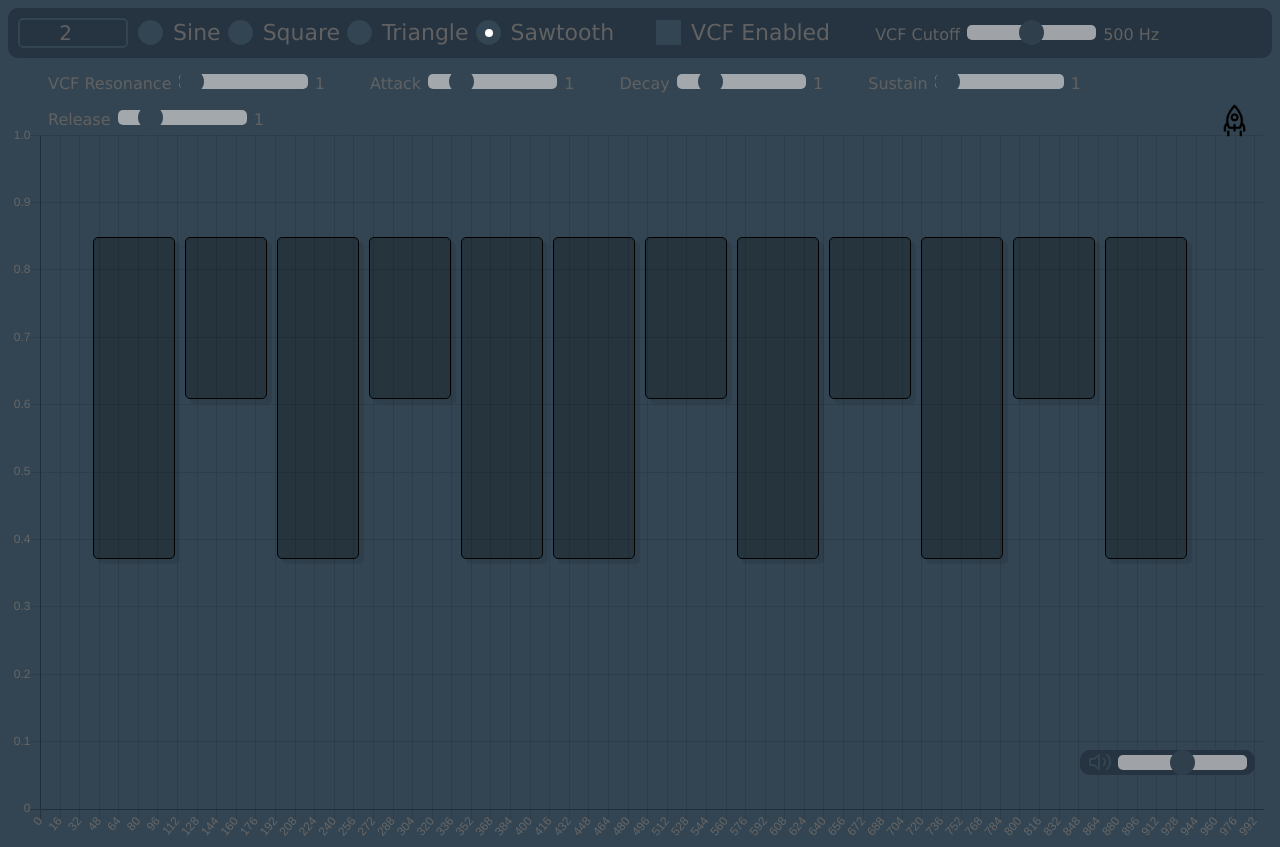
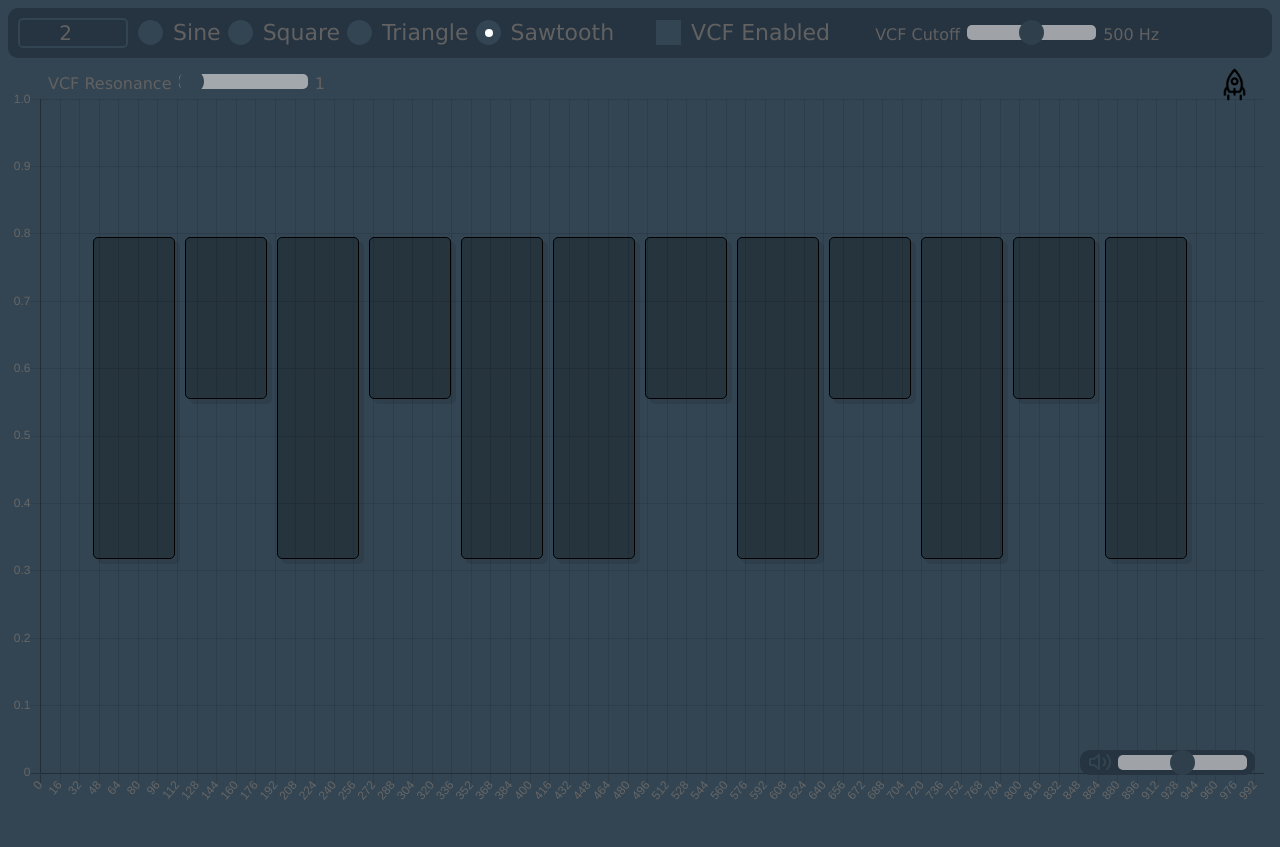
Before and after one commit to Rajtar/synthesizer-ts, a website built with webpack: page index.html in a window 1280 px wide. After the commit the page ends 811 px from the top, so only its background shows below. Built offline with nearby package versions, Linux system fonts and the light colour scheme.

Commit message:
Delete EG sliders. Configure EG parameters in code

```diff
--- a/index.html
+++ b/index.html
@@ -41,26 +41,6 @@
         <input type="range" min="1" max="100" value="1" class="slider" id="resonanceSlider">
         <span id="resonanceSliderLabel">1</span>
     </div>
-    <div class="slidecontainer">
-        Attack
-        <input type="range" min="0" max="5" value="1" class="slider" id="attackSlider">
-        <span id="attackSliderLabel">1</span>
-    </div>
-    <div class="slidecontainer">
-        Decay
-        <input type="range" min="0" max="5" value="1" class="slider" id="decaySlider">
-        <span id="decaySliderLabel">1</span>
-    </div>
-    <div class="slidecontainer">
-        Sustain
-        <input type="range" min="1" max="5" value="1" class="slider" id="sustainSlider">
-        <span id="sustainSliderLabel">1</span>
-    </div>
-    <div class="slidecontainer">
-        Release
-        <input type="range" min="0" max="5" value="1" class="slider" id="releaseSlider">
-        <span id="releaseSliderLabel">1</span>
-    </div>
     <img src="images/rocket.png" id="rocketImg">
 </div>
 <canvas id="waveChart" width="1024" height="576"></canvas>
--- a/src/scripts/index.ts
+++ b/src/scripts/index.ts
@@ -20,10 +20,10 @@ let filterCutoff = 500;
 let filterResonance = 1;
 let masterVolume = 0.5;
 
-let attack = 1;
-let decay = 0.5;
-let sustain = 3;
-let release = 1;
+const attack = 3;
+const decay = 2;
+const sustain = 8;
+const release = 2;
 
 function createAudioScene(): void {
     const waveChartManager = new WaveChartManager((<HTMLCanvasElement>document.getElementById('waveChart')));
@@ -39,16 +39,6 @@ function playTone(event: InputEvent): void {
     const noteKey = (<HTMLInputElement>event.target).dataset["noteKey"];
     const samples1 = oscillator.generateAudioBuffer(noteKey, 3);
     const samples2 = oscillator2.generateAudioBuffer(noteKey, 3);
-    // if (envelopeGenerator.CurrentStage == EnvelopeStage.Off) {
-    //     envelopeGenerator.enterStage(EnvelopeStage.Attack);
-    // } else if (envelopeGenerator.CurrentStage == EnvelopeStage.Sustain) {
-    //     envelopeGenerator.enterStage(EnvelopeStage.Release);
-    // }
-
-    // this.envelopeGenerator.enterStage(EnvelopeStage.Attack);
-    // for (const i in samples) {
-    //     samples[i] *= envelopeGenerator.nextSample();
-    // }
     let mixedSamples = Mixer.mixTracks(masterVolume, samples1, samples2);
     if (filterEnabled) {
         mixedSamples = lowPassFilter.filter(mixedSamples, filterCutoff, filterResonance);
@@ -57,9 +47,6 @@ function playTone(event: InputEvent): void {
 }
 
 function stopPlayingTone(): void {
-    // if (envelopeGenerator.CurrentStage != EnvelopeStage.Off && envelopeGenerator.CurrentStage != EnvelopeStage.Release) {
-    //     envelopeGenerator.enterStage(EnvelopeStage.Release);
-    // }
     bufferPlayer.stopPlaying();
 }
 
@@ -107,35 +94,6 @@ function initialize(): void {
         // @ts-ignore
         (<HTMLInputElement>document.getElementById("resonanceSliderLabel")).innerHTML = this.value;
     }
-
-    document.getElementById("attackSlider").oninput = function () {
-        // @ts-ignore
-        attack = this.value;
-        envelopeGenerator.setAttackValue(attack);
-        // @ts-ignore
-        (<HTMLInputElement>document.getElementById("attackSliderLabel")).innerHTML = this.value;
-    }
-    document.getElementById("decaySlider").oninput = function () {
-        // @ts-ignore
-        decay = this.value;
-        envelopeGenerator.setDecayValue(decay);
-        // @ts-ignore
-        (<HTMLInputElement>document.getElementById("decaySliderLabel")).innerHTML = this.value;
-    }
-    document.getElementById("sustainSlider").oninput = function () {
-        // @ts-ignore
-        sustain = this.value;
-        // @ts-ignore
-        (<HTMLInputElement>document.getElementById("sustainSliderLabel")).innerHTML = this.value;
-    }
-    document.getElementById("releaseSlider").oninput = function () {
-        // @ts-ignore
-        release = this.value;
-        envelopeGenerator.setReleaseValue(release);
-        // @ts-ignore
-        (<HTMLInputElement>document.getElementById("releaseSliderLabel")).innerHTML = this.value;
-    }
-
     document.getElementById("octaveInput").oninput = function () {
         // @ts-ignore
         oscillator.octave = this.value;
```
Also changed, not shown: 1 other file.
